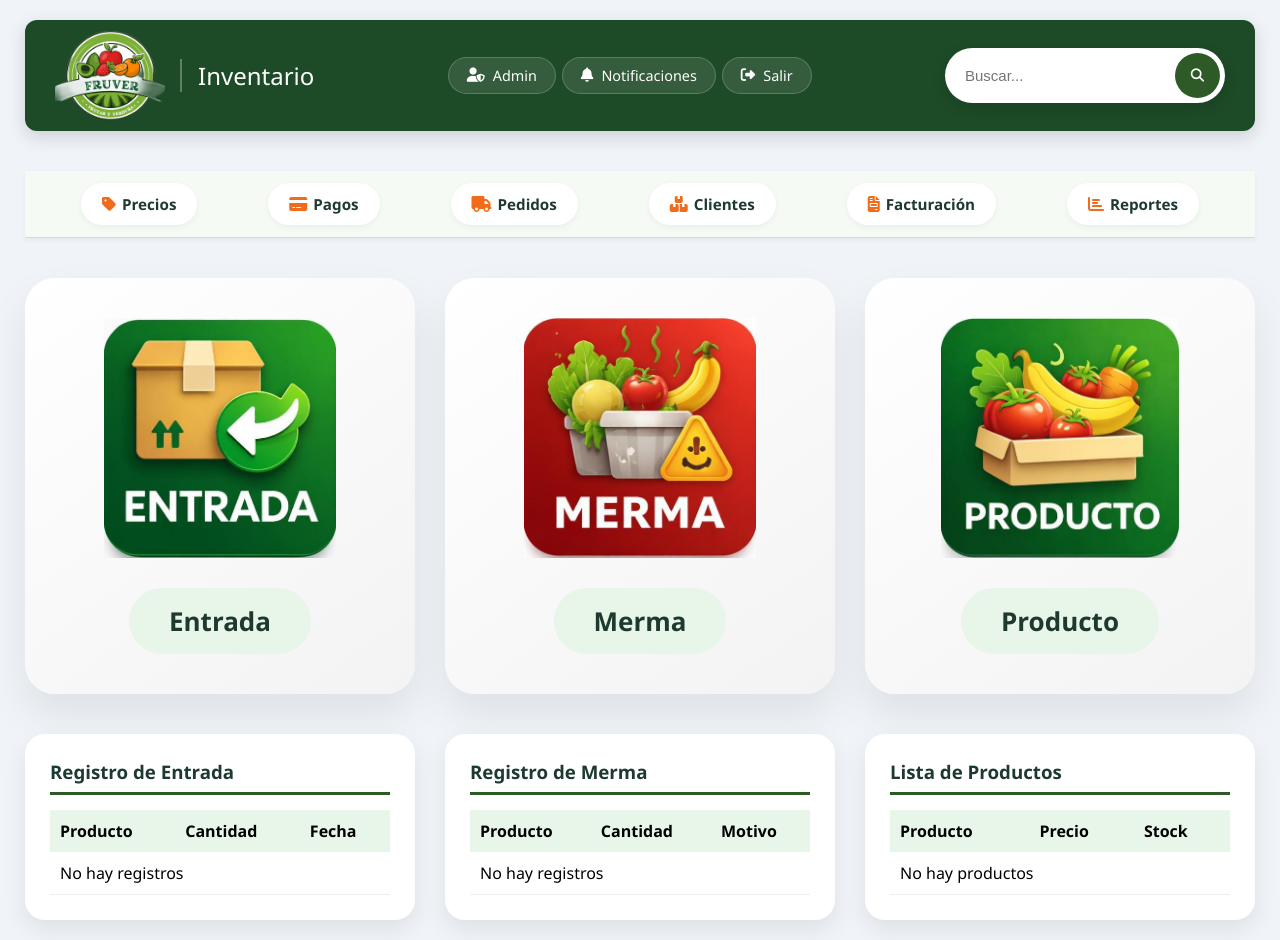
After one commit to itziieeeee/FRUVERSOFT, a CodeIgniter 4 app: the page made by app/Views/inventario.php in a window 1280 px wide. The commit adds this page. Run offline with PHP 8.4 and a stand-in for CodeIgniter, Linux system fonts and the light colour scheme; the template is opened without the code that fills it, so the values that code supplies are empty; some libraries are stand-ins or nearby versions.

Commit message:
"AGREGUE INVENTARIO FALTA LA INSERSION DE DATOS HACER LA VENTANA MODEL FORMULARIO PARA QUE SE PUEDA ALMACENAR LOS DATOS"

```diff
--- /dev/null
+++ b/app/Views/inventario.php
@@ -0,0 +1,419 @@
+<!DOCTYPE html>
+<html lang="es">
+<head>
+<meta charset="UTF-8">
+
+    <link rel="stylesheet" href="https://cdnjs.cloudflare.com/ajax/libs/font-awesome/6.4.0/css/all.min.css">
+<title>Inventario</title>
+
+<style>
+*{
+    margin:0;
+    padding:0;
+    box-sizing:border-box;
+}
+
+body{
+    background:#f0f4f8;
+    font-family:'Segoe UI',Roboto,system-ui,sans-serif;
+}
+
+.fondo{
+    max-width:1700px;
+    margin:20px auto;
+    padding:0 25px;
+}
+/* ===== MENU SUPERIOR ===== */
+.boton:hover{
+    background:#fff;
+    color:#2d5a27;
+    transform:translateY(-3px);
+}
+
+.buscador{
+    background:#fff;
+    border-radius:50px;
+    padding:5px 5px 5px 20px;
+    display:flex;
+    align-items:center;
+    min-width:280px;
+    box-shadow:0 5px 15px rgba(0,0,0,.1);
+}
+
+.buscador input{
+    border:none;
+    outline:none;
+    flex:1;
+    padding:12px 0;
+    font-size:15px;
+}
+
+.buscador button{
+    background:#2d5a27;
+    border:none;
+    border-radius:50%;
+    width:45px;
+    height:45px;
+    color:#fff;
+    cursor:pointer;
+    transition:.3s;
+}
+
+.buscador button:hover{
+    background:#f16b1a;
+    transform:scale(1.05);
+}
+
+/* ===== OPCIONES ===== */
+.opciones{
+    display:grid;
+    grid-template-columns:repeat(auto-fit, minmax(280px, 1fr));
+    gap:30px;
+    margin-top:40px;
+}
+
+.botonesopciones{
+    background: linear-gradient(145deg, #ffffff, #f3f3f3);
+    border-radius: 30px;
+    padding: 40px 10px;
+    text-decoration: none;
+    display: flex;
+    flex-direction: column;
+    justify-content: center;
+    align-items: center;
+    text-align:center;
+    gap: 30px;
+    min-height: 280px;
+    width: 100%;
+    box-shadow: 0 20px 40px rgba(0,0,0,.08);
+    transition: .3s ease;
+}
+
+.botonesopciones:hover{
+    transform:translateY(-12px) scale(1.03);
+    box-shadow:0 20px 40px rgba(0,0,0,.15);
+}
+
+.botonesopciones img{
+    width:240px;
+    height:240px;
+    object-fit:contain;
+    transition:.3s;
+}
+
+.botonesopciones:hover img{
+    transform:scale(1.1);
+}
+
+.botonesopciones span{
+    font-weight:700;
+    color:#1e3a2f;
+    font-size:26px;
+    background:#e8f5e9;
+    padding:15px 40px;
+    border-radius:50px;
+}
+
+.marriba{
+    background:#1d4a27;
+    padding:10px 30px;
+    display:flex;
+    align-items:center;
+    justify-content:space-between;
+    gap:20px;
+    border-radius:12px;
+    box-shadow:0 6px 18px rgba(0,0,0,0.15);
+    margin-bottom:40px;
+}
+
+.logo-area{
+    display:flex;
+    align-items:center;
+    gap:15px;
+}
+
+.logo-area img{
+    width:110px;
+}
+
+.logo-area h1{
+    color:white;
+    font-size:1.5rem;
+    font-weight:500;
+    border-left:2px solid rgba(255,255,255,.3);
+    padding-left:16px;
+}
+
+.action-buttons{
+    display:flex;
+    gap:6px;
+}
+
+.btnmenu{
+    background:rgba(255,255,255,.1);
+    border:1px solid rgba(255,255,255,.2);
+    color:white;
+    padding:8px 18px;
+    border-radius:40px;
+    font-weight:500;
+    font-size:.9rem;
+    display:flex;
+    align-items:center;
+    gap:8px;
+    text-decoration:none;
+}
+
+.btnmenu:hover{
+    background:white;
+    color:#1d4a27;
+}
+
+.tablas{
+    display:grid;
+    grid-template-columns:repeat(auto-fit, minmax(320px,1fr));
+    gap:30px;
+    margin-top:40px;
+}
+
+.cardtabla{
+    background:white;
+    border-radius:20px;
+    padding:25px;
+    box-shadow:0 10px 25px rgba(0,0,0,.08);
+}
+
+.cardtabla h3{
+    margin-bottom:15px;
+    color:#1e3a2f;
+    border-bottom:3px solid #2d5a27;
+    padding-bottom:8px;
+}
+
+table{
+    width:100%;
+    border-collapse:collapse;
+}
+
+table th{
+    background:#e8f5e9;
+    padding:10px;
+    text-align:left;
+}
+
+table td{
+    padding:10px;
+    border-bottom:1px solid #eee;
+}
+/* --- NUEVO MENÚ DE NAVEGACIÓN (6 BOTONES) --- */
+        .menu-navegacion {
+            background-color: #f5faf4; /* Un color muy suave que contrasta con el verde fuerte */
+            padding: 12px 24px;
+            border-bottom: 1px solid #cde0ca;
+            box-shadow: 0 2px 5px rgba(0,0,0,0.05);
+            flex-shrink: 0;
+        }
+
+        .nav-links {
+    display: flex;
+    align-items: center;
+    justify-content: space-around; /* Distribuye el espacio equitativamente */
+    gap: 7px;
+    flex-wrap: wrap;
+    max-width: 1200px; /* Limita el ancho máximo */
+    margin: 0 auto; /* Centra el contenedor en la página */
+}
+
+        .nav-link {
+            background: white;
+            border-radius: 40px;
+            padding: 10px 20px;
+            text-decoration: none;
+            font-weight: 600;
+            color: #1e3a2f;
+            font-size: 0.95rem;
+            border: 1.5px solid transparent;
+            transition: all 0.2s ease;
+            box-shadow: 0 2px 6px rgba(0,40,0,0.05);
+            display: inline-flex;
+            align-items: center;
+            gap: 6px;
+        }
+
+        .nav-link i {
+            color: #f16b1a;
+            font-size: 1rem;
+        }
+
+        .nav-link:hover {
+            transform: translateY(-2px);
+            border-color: #f16b1a;
+            box-shadow: 0 6px 12px rgba(0,0,0,0.08);
+            color: #1d4a27;
+        }
+</style>
+</head>
+
+<body>
+<div class="fondo">
+
+<header>
+<div class="marriba">
+
+    <div class="logo-area">
+        <img src="img/LOGO1.png" alt="Logo">
+        <h1>Inventario</h1>
+    </div>
+
+    <div class="action-buttons">
+        <a href="#" class="btnmenu">
+            <i class="fas fa-user-shield"></i> Admin
+        </a>
+
+        <a href="#" class="btnmenu">
+            <i class="fas fa-bell"></i> Notificaciones
+        </a>
+
+        <a href="<?= base_url('salir') ?>" class="btnmenu">
+            <i class="fas fa-sign-out-alt"></i> Salir
+        </a>
+    </div>
+
+    <div class="buscador">
+        <input type="text" placeholder="Buscar...">
+        <button>
+            <i class="fas fa-search"></i>
+        </button>
+    </div>
+
+
+</div>
+<!-- NUEVO: Menú de navegación principal (6 botones) -->
+    <nav class="menu-navegacion">
+        <div class="nav-links">
+            <a href="#" class="nav-link"><i class="fas fa-tag"></i> Precios</a>
+            <a href="#" class="nav-link"><i class="fas fa-credit-card"></i> Pagos</a>
+            <a href="#" class="nav-link"><i class="fas fa-truck"></i> Pedidos</a>
+            <a href="<?=base_url('pantalla_inventario')?>" class="nav-link"><i class="fas fa-boxes"></i> Clientes</a>
+            <a href="#" class="nav-link"><i class="fas fa-file-invoice"></i> Facturación</a>
+            <a href="#" class="nav-link"><i class="fas fa-chart-bar"></i> Reportes</a>
+            <!-- El enlace a "Clientes" se omite porque ya estamos en esa sección -->
+        </div>
+    </nav>
+</header>
+<div class="opciones">
+
+    <a href="<?= base_url('inventario/entrada') ?>" class="botonesopciones">
+         <img src="<?= base_url('img/Entrada.jpeg') ?>">
+        <span>Entrada</span>
+    </a>
+
+    <a href="<?= base_url('inventario/merma') ?>" class="botonesopciones">
+         <img src="<?= base_url('img/Merma.jpeg') ?>">
+        <span>Merma</span>
+    </a>
+
+    <a href="<?= base_url('inventario/producto') ?>" class="botonesopciones">
+         <img src="<?= base_url('img/Producto.jpeg') ?>">
+        <span>Producto</span>
+    </a>
+
+</div>
+
+
+<div class="tablas">
+
+<div class="cardtabla">
+<h3>Registro de Entrada</h3>
+<table>
+<thead>
+<tr>
+<th>Producto</th>
+<th>Cantidad</th>
+<th>Fecha</th>
+</tr>
+</thead>
+
+<tbody>
+<?php if(!empty($entradas)): ?>
+    <?php foreach($entradas as $e): ?>
+    <tr>
+        <td><?= $e['producto'] ?></td>
+        <td><?= $e['cantidad'] ?></td>
+        <td><?= $e['fecha'] ?></td>
+    </tr>
+    <?php endforeach; ?>
+<?php else: ?>
+<tr>
+<td colspan="3">No hay registros</td>
+</tr>
+<?php endif; ?>
+</tbody>
+</table>
+</div>
+
+
+<div class="cardtabla">
+<h3>Registro de Merma</h3>
+<table>
+<thead>
+<tr>
+<th>Producto</th>
+<th>Cantidad</th>
+<th>Motivo</th>
+</tr>
+</thead>
+
+<tbody>
+<?php if(!empty($mermas)): ?>
+    <?php foreach($mermas as $m): ?>
+    <tr>
+        <td><?= $m['producto'] ?></td>
+        <td><?= $m['cantidad'] ?></td>
+        <td><?= $m['motivo'] ?></td>
+    </tr>
+    <?php endforeach; ?>
+<?php else: ?>
+<tr>
+<td colspan="3">No hay registros</td>
+</tr>
+<?php endif; ?>
+</tbody>
+</table>
+</div>
+
+
+<div class="cardtabla">
+<h3>Lista de Productos</h3>
+<table>
+
+<thead>
+<tr>
+<th>Producto</th>
+<th>Precio</th>
+<th>Stock</th>
+</tr>
+</thead>
+
+<tbody>
+<?php if(!empty($productos)): ?>
+
+    <?php foreach($productos as $p): ?>
+    <tr>
+        <td><?= $p['producto'] ?></td>
+        <td><?= '$' . $p['precio'] ?></td>
+        <td><?= $p['stock'] ?></td>
+    </tr>
+    <?php endforeach; ?>
+
+<?php else: ?>
+
+<tr>
+<td colspan="3">No hay productos</td>
+</tr>
+
+<?php endif; ?>
+</tbody>
+
+</table>
+</div>
+</html>
--- a/app/Views/pantalla_clientes.php
+++ b/app/Views/pantalla_clientes.php
@@ -464,7 +464,7 @@
             <a href="#" class="nav-link"><i class="fas fa-tag"></i> Precios</a>
             <a href="#" class="nav-link"><i class="fas fa-credit-card"></i> Pagos</a>
             <a href="#" class="nav-link"><i class="fas fa-truck"></i> Pedidos</a>
-            <a href="#" class="nav-link"><i class="fas fa-boxes"></i> Inventario</a>
+            <a href="<?=base_url('pantalla_inventario')?>" class="nav-link"><i class="fas fa-boxes"></i> Inventario</a>
             <a href="#" class="nav-link"><i class="fas fa-file-invoice"></i> Facturación</a>
             <a href="#" class="nav-link"><i class="fas fa-chart-bar"></i> Reportes</a>
             <!-- El enlace a "Clientes" se omite porque ya estamos en esa sección -->
```
Also changed, not shown: app/Config/Routes.php (+9 -0 lines), app/Controllers/Controlador.php (added, +86 -0 lines), app/Controllers/FRUVER.php (+8 -0 lines), app/Models/EntradaModel.php (added, +17 -0 lines), app/Models/MermaModel.php (added, +17 -0 lines), app/Models/ProductoModel.php (added, +19 -0 lines), app/Views/menusolo.php (+4 -4 lines), public/IMG/Entrada.jpeg (added), public/IMG/Merma.jpeg (added), public/IMG/Producto.jpeg (added).
